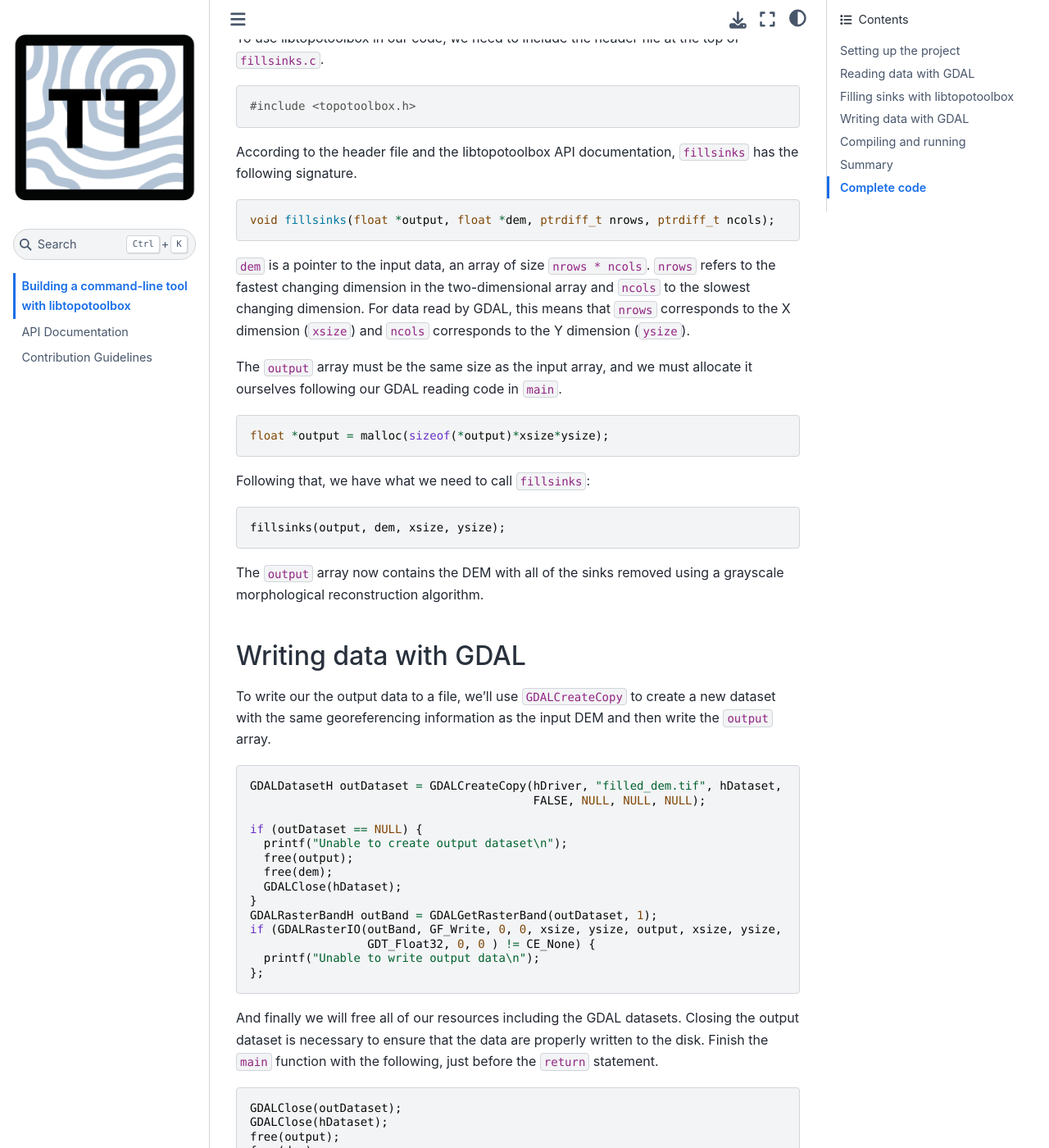
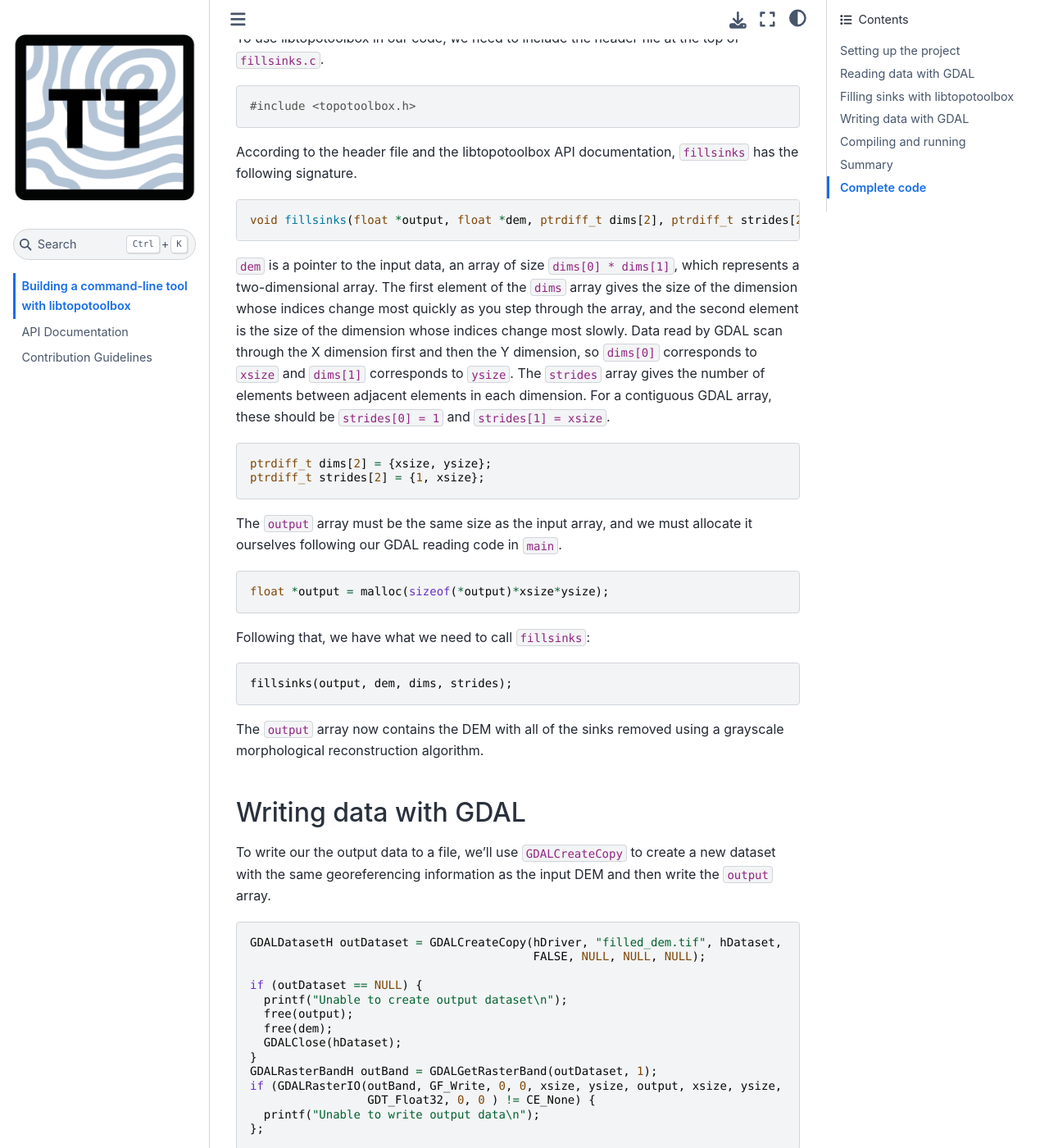
Before and after one commit to wkearn/libtopotoolbox, a Sphinx documentation site: the page built from docs/tutorials/fillsinks/tutorial.rst, in a window 1280 px wide and 1400 px high, scrolled down 3806 px. Shown: the whole window at 82% size. Built offline with Sphinx 7.4.7 and the Sphinx Book theme 1.1.4, drawn with Linux system fonts in a browser that asks for light colours; some of the changed text lies outside the part shown.

Commit message:
Update tutorial to use new fillsinks interface

```diff
--- a/docs/tutorials/fillsinks/tutorial.rst
+++ b/docs/tutorials/fillsinks/tutorial.rst
@@ -205,13 +205,22 @@ According to the header file and the libtopotoolbox API documentation,
 
 .. code:: C
 
-    void fillsinks(float *output, float *dem, ptrdiff_t nrows, ptrdiff_t ncols);
+    void fillsinks(float *output, float *dem, ptrdiff_t dims[2], ptrdiff_t strides[2]);
 
-``dem`` is a pointer to the input data, an array of size ``nrows * ncols``. ``nrows`` refers to the fastest changing dimension in the
-two-dimensional array and ``ncols`` to the slowest changing
-dimension. For data read by GDAL, this means that ``nrows`` corresponds
-to the X dimension (``xsize``) and ``ncols`` corresponds to the Y
-dimension (``ysize``).
+``dem`` is a pointer to the input data, an array of size ``dims[0] * dims[1]``, which represents a two-dimensional array. The first element
+of the ``dims`` array gives the size of the dimension whose indices
+change most quickly as you step through the array, and the second
+element is the size of the dimension whose indices change most
+slowly. Data read by GDAL scan through the X dimension first and then
+the Y dimension, so ``dims[0]`` corresponds to ``xsize`` and ``dims[1]``
+corresponds to ``ysize``. The ``strides`` array gives the number of
+elements between adjacent elements in each dimension. For a contiguous
+GDAL array, these should be ``strides[0] = 1`` and ``strides[1] = xsize``.
+
+.. code:: C
+
+    ptrdiff_t dims[2] = {xsize, ysize};
+    ptrdiff_t strides[2] = {1, xsize};
 
 The ``output`` array must be the same size as the input array, and we
 must allocate it ourselves following our GDAL reading code in ``main``.
@@ -224,7 +233,7 @@ Following that, we have what we need to call ``fillsinks``:
 
 .. code:: C
 
-    fillsinks(output, dem, xsize, ysize);
+    fillsinks(output, dem, dims, strides);
 
 The ``output`` array now contains the DEM with all of the sinks removed
 using a grayscale morphological reconstruction algorithm.
@@ -399,10 +408,11 @@ Complete code
         return -1;
       }
 
+      ptrdiff_t dims[2] = {xsize, ysize};
+      ptrdiff_t strides[2] = {1, xsize};
       float *output = malloc(sizeof(*output)*xsize*ysize);
 
-      fillsinks(output, dem, xsize, ysize);
-
+      fillsinks(output, dem, dims, strides);
       GDALDatasetH outDataset = GDALCreateCopy(hDriver, "filled_dem.tif", hDataset,
                                                FALSE, NULL, NULL, NULL);
 
```
